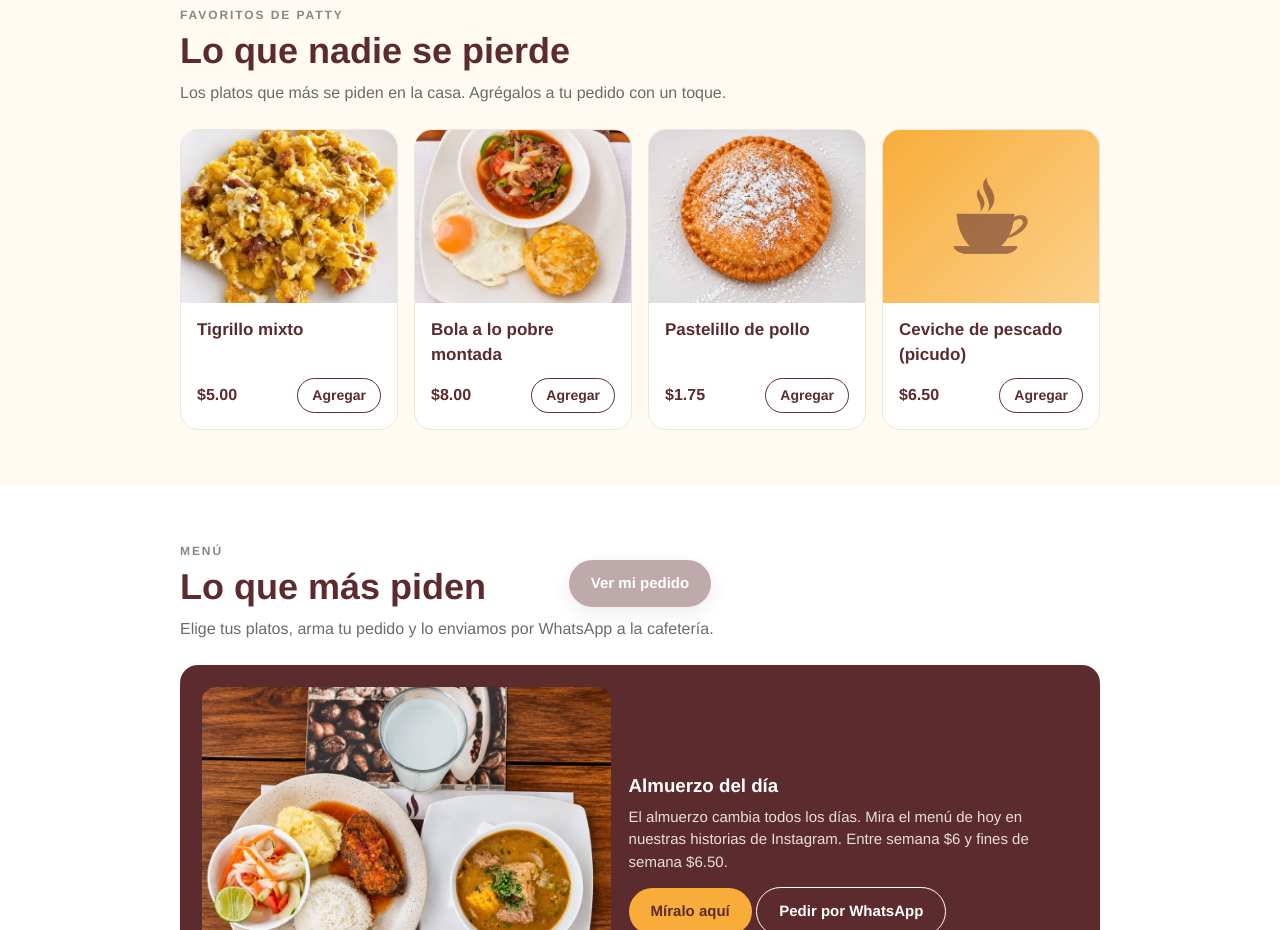
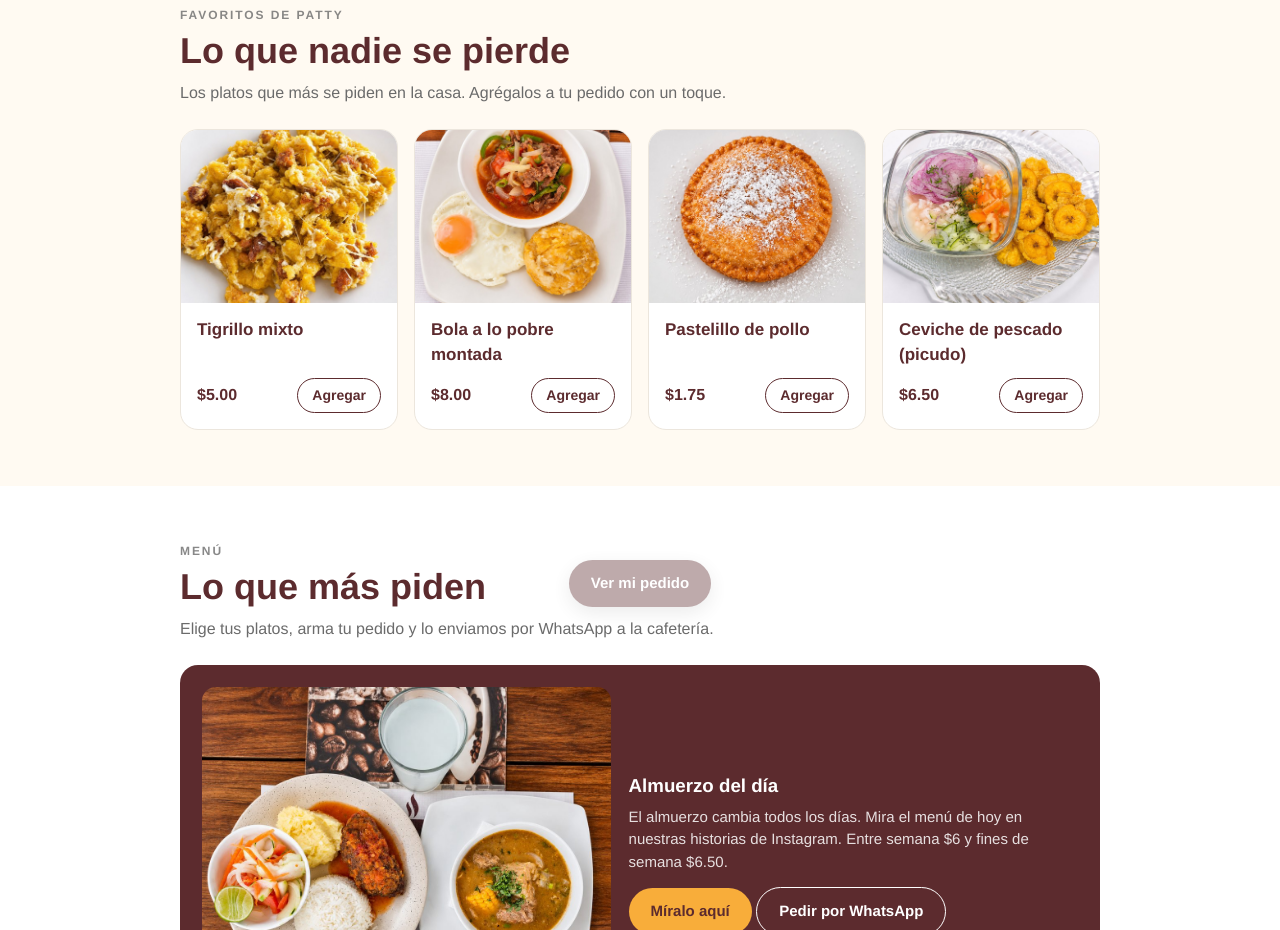
Before and after one commit to cafedepatty/cafedepatty.github.io, a plain HTML site: page index.html in a window 1280 px wide. Shown: the part 1400-2330 px from the top of the page. Drawn offline with nearby package versions, Linux system fonts and the light colour scheme.

Commit message:
Add files via upload

```diff
--- a/index.html
+++ b/index.html
@@ -207,7 +207,7 @@ const MENU=[
 ['Piqueo',[['Empanada de queso',1.5,'','foto-empanada-queso.jpg'],['Empanada de carne',1.75],['Pastelillo de pollo',1.75,'','foto-pastelillo-pollo.jpg'],['Corviche de pescado',1.25]]],
 ['Plátano o maduro',[['Bolón de verde de queso',2.75,'','foto-bolon-queso.jpg'],['Bolón de verde de chicharrón',3.25,'','foto-bolon-chicharron.jpg'],['Bolón de verde mixto',3.8,'','foto-bolon-mixto.jpg'],['Bolón de maduro / queso / maní',2.5,'','foto-bolon-maduro.jpg'],['Tigrillo de queso',4,'','foto-tigrillo-queso.jpg'],['Tigrillo de chicharrón',4.5,'','foto-tigrillo-chicharron.jpg'],['Tigrillo mixto',5,'','foto-tigrillo-mixto.jpg']]],
 ['Típico de la casa',[['Bistec de lomo',7],['Bistec de pescado',7],['Bistec de hígado',6.5],['Bola a lo pobre (lomo / pescado / hígado)',7.5,'','foto-bola-pobre.jpg'],['Bola a lo pobre montada',8,'','foto-bola-pobre-montada.jpg'],['Tigrillo a lo pobre',7.5,'','foto-tigrillo-pobre.jpg'],['Tigrillo a lo pobre montado',8,'','foto-tigrillo-pobre-montado.jpg']]],
-['Del mar',[['Ceviche de pescado (picudo)',6.5]]],
+['Del mar',[['Ceviche de pescado (picudo)',6.5,'','foto-ceviche.jpg']]],
 ['Bebidas',[['Café americano',1.5],['Café con leche',1.8],['Chocolate',2.5],['Té',1.5],['Agua',0.8],['Agua mineral',1],['Jugos naturales',1],['Gaseosa',1.5]]],
 ['Postres',[['Tiramisú',3],['Galletas',0.75]]]
 ];
```
Also changed, not shown: foto-ceviche.jpg (added).
